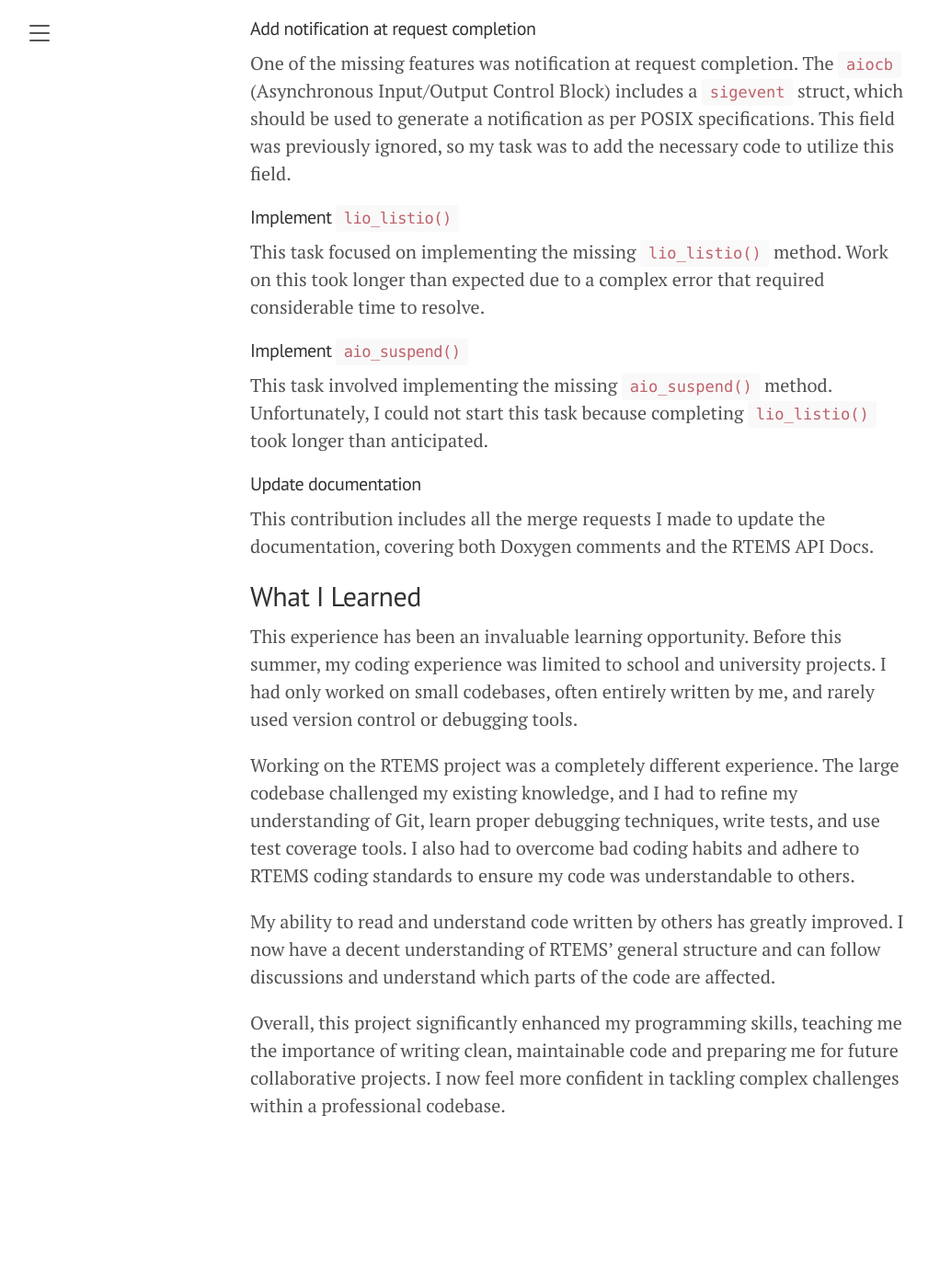
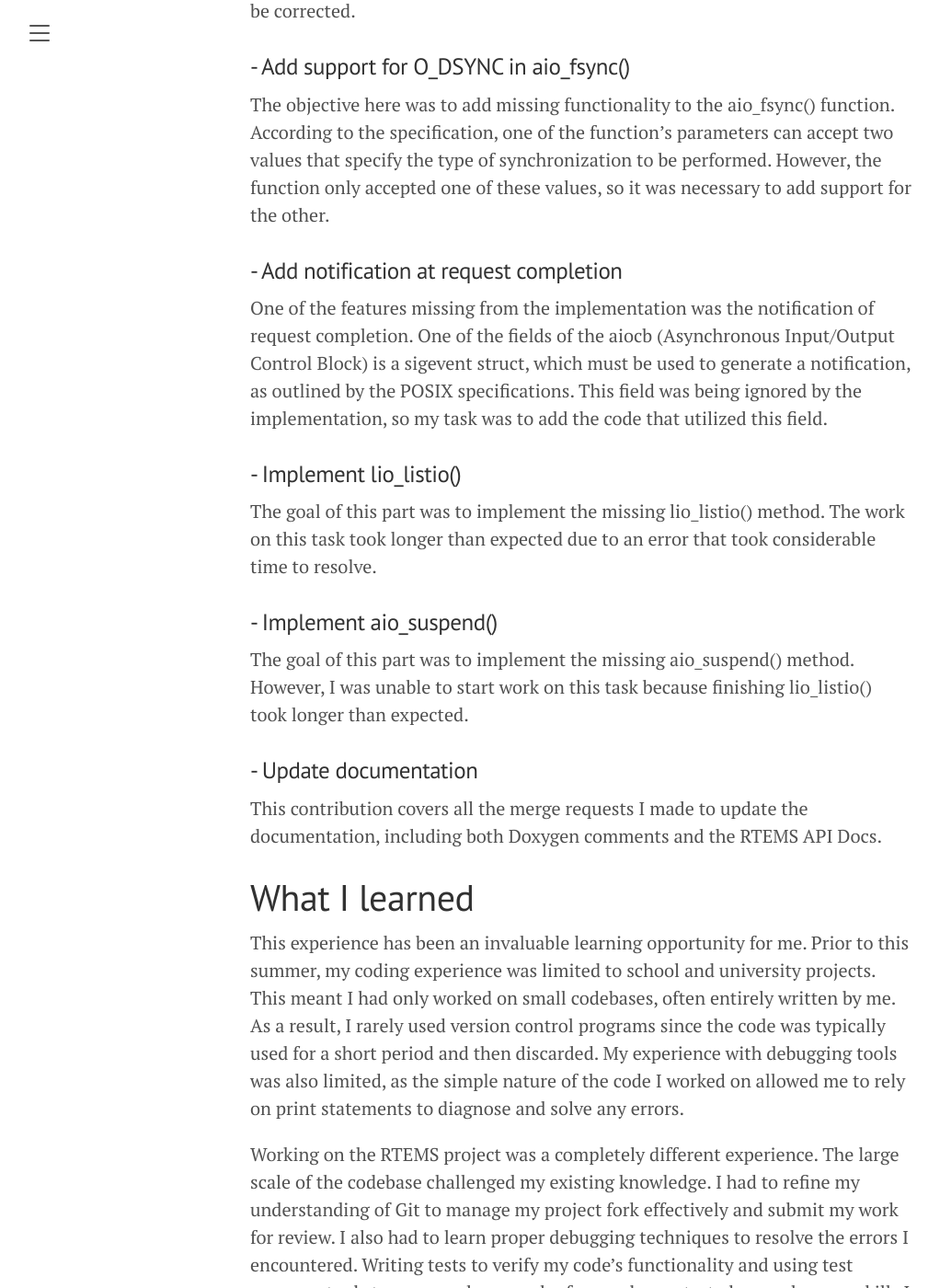
Before and after one commit to AlessandroNardin/alessandronardin.github.io, a Jekyll site: the page built from gsoc/final_report.md, in a window 1280 px wide and 1400 px high, scrolled down 1930 px. Shown: the whole window at 92% size, without its empty margins (8-1030 px from the left). Built offline with Jekyll 4.4.1, drawn with Linux system fonts in a browser that asks for light colours; before the commit the page ends 3227 px from its top, so only the background shows below that; some of the changed text lies outside the part shown.

Commit message:
Revert "test"
This reverts commit b1e98bba19ea880a9851f0b37133ba3c022787ae.

```diff
--- a/gsoc/final_report.md
+++ b/gsoc/final_report.md
@@ -3,57 +3,61 @@
 title: Google Summer of Code 2024 - Final Report
 ---
 
-# Google Summer of Code 2024 - Final Report
 
-## Project Summary
+# Project Summary
 
-My project for the 2024 edition of Google Summer of Code was in collaboration with the RTEMS Project. RTEMS (Real-Time Executive for Multiprocessor Systems) is a real-time operating system (RTOS) designed for embedded systems. [Learn more about RTEMS](https://www.rtems.org/).
+My project for the 2024 edition of Google Summer of Code was done in collaboration with the RTEMS Project. RTEMS (Real-Time Executive for Multiprocessor Systems) is a real-time operating system (RTOS) designed for embedded systems. (More information can be found on the [Project Page](https://www.rtems.org/))
 
-The goal of my project was to enhance the POSIX compliance of RTEMS, specifically by improving the Asynchronous Input/Output (AIO) interface. My main objectives were to correct behaviors that did not adhere to POSIX specifications and to implement missing features.
+The goal of my project was to improve the POSIX compliance of the OS, specifically by working on the Asynchronous Input/Output (AIO) interface. My objective was to correct behaviors that did not comply with POSIX specifications and to implement the missing features.
 
-## My Contributions
+# My Contributions
 
-Below is a summary of all completed and planned contributions. The status of each contribution is indicated as "Completed," "WIP" (Work In Progress), or "Not Started." Each contribution also includes the related Merge Requests (MR) and links to blog posts providing more detailed information.
+Below, you'll find a table summarizing all completed and planned contributions. The status of each contribution is specified.
+The "Completed" status refers to contributions whose code has already been merged into the upstream repository.
+The "WIP" status refers to contributions for which some work has already been done but that are yet to be completed.
+"Not started" refers to those contributions for which work has not yet begun.
+Each contribution is also listed with the related Merge Requests (MR).
 
-| Contribution                                                        | Status      | Related MR                                                                 | Blog Posts                                                                 |
-| :------------------------------------------------------------------ | :---------: | :------------------------------------------------------------------------- | :------------------------------------------------------------------------: |
-| Review and merge existing patches                                   | Completed   | [!40](https://gitlab.rtems.org/rtems/rtos/rtems/-/merge_requests/40)-[!41](https://gitlab.rtems.org/rtems/rtos/rtems/-/merge_requests/41)-[!42](https://gitlab.rtems.org/rtems/rtos/rtems/-/merge_requests/42) | [Post 1](https://alessandronardin.github.io/gsoc/2024/06/04/post1/)        |
-| Correct the behavior of `aio_return()` and `aio_error()`            | Completed   | [!85](https://gitlab.rtems.org/rtems/rtos/rtems/-/merge_requests/85)       | [Post 3](https://alessandronardin.github.io/gsoc/2024/06/25/post3/)        |
-| Add support for `O_DSYNC` in `aio_fsync()`                          | Completed   | [!128](https://gitlab.rtems.org/rtems/rtos/rtems/-/merge_requests/128)     | [Post 4](#)                                                                |
-| Add notification at request completion                              | Completed   | [!118](https://gitlab.rtems.org/rtems/rtos/rtems/-/merge_requests/118)     | [Post 5](#)                                                                |
-| Implement `lio_listio()`                                            | WIP         | [!188](https://gitlab.rtems.org/rtems/rtos/rtems/-/merge_requests/188)     | -                                                                          |
-| Implement `aio_suspend()`                                           | Not Started |                                                                            | -                                                                          |
-| Update documentation                                                | Completed   | [!56](https://gitlab.rtems.org/rtems/rtos/rtems/-/merge_requests/56)-[!26](https://gitlab.rtems.org/rtems/docs/rtems-docs/-/merge_requests/26) | [Post 2](https://alessandronardin.github.io/gsoc/2024/06/11/post2/)        |
+After the table, there is a short description outlining the goal of each contribution. For more detailed information about each of them, you can refer to the blog posts linked in the table, which provide more insight and detail about the approach used for the solution and the difficulties encountered for each task.
 
-### Contribution Details
+| Contribution                                                        | Status      | Related MR                                                                | Blog Posts |
+| :------------------------------------------------------------------ | :---------: | :------------------------------------------------------------------------ | :--------: |
+| Review and merge existing patches                                   | Completed   | [!40](https://gitlab.rtems.org/rtems/rtos/rtems/-/merge_requests/40)-                                                                                  [!41](https://gitlab.rtems.org/rtems/rtos/rtems/-/merge_requests/41)-                                                                                  [!42](https://gitlab.rtems.org/rtems/rtos/rtems/-/merge_requests/42)      | [link](https://alessandronardin.github.io/gsoc/2024/06/04/post1/) |
+| Correct the behavior of aio_return() and aio_error()                | Completed   | [!85](https://gitlab.rtems.org/rtems/rtos/rtems/-/merge_requests/85)      | [link](https://alessandronardin.github.io/gsoc/2024/06/25/post3/) |
+| Add support for O_DSYNC in aio_fsync()                              | Completed   | [!128](https://gitlab.rtems.org/rtems/rtos/rtems/-/merge_requests/128)    | [link]() |
+| Add notification at request completion                              | Completed   | [!118](https://gitlab.rtems.org/rtems/rtos/rtems/-/merge_requests/118)    | [link]() |
+| Implement lio_listio()                                              | WIP         | [!188](https://gitlab.rtems.org/rtems/rtos/rtems/-/merge_requests/188)    | - |
+| Implement aio_suspend()                                             | Not started |                                                                           | - |
+| Update documentation                                                | Completed   | [!56](https://gitlab.rtems.org/rtems/rtos/rtems/-/merge_requests/56)-                                                                                  [!26](https://gitlab.rtems.org/rtems/docs/rtems-docs/-/merge_requests/26) | [link](https://alessandronardin.github.io/gsoc/2024/06/11/post2/) |
 
-#### Review and merge existing patches
-This was my first contribution to the project. I began by reviewing patches provided by my mentor to determine if they were still relevant and should be merged. Although this task didn't involve much code writing, except for a few formatting corrections, it was invaluable for learning the RTEMS project's workflow and contribution submission process.
+### - Review and merge existing patches
+This was my first contribution to the project. I began by reviewing patches provided by my mentor to determine if they were still relevant and should be merged. This task didn't involve writing any code, except for correcting a few formatting errors. However, it was valuable in helping me learn the RTEMS project's workflow and familiarize myself with the contribution submission process.
 
-#### Correct the behavior of `aio_return()` and `aio_error()`
-The goal was to correct the behavior of `aio_return()` and `aio_error()`. These functions could previously be called multiple times for the same operation, violating POSIX specifications, which needed to be corrected.
+### - Correct the behavior of aio_return() and aio_error()
+The goal of this part of the project was to correct the behavior of aio_return() and aio_error(). The issue was that these functions could be called multiple times for the same operation. This behavior violated POSIX specifications and needed to be corrected.
 
-#### Add support for `O_DSYNC` in `aio_fsync()`
-This task involved adding missing functionality to the `aio_fsync()` function. One of the function’s parameters accepts two values specifying the type of synchronization to be performed. However, the function initially only accepted one value, necessitating the addition of support for the other.
+### - Add support for O_DSYNC in aio_fsync()
+The objective here was to add missing functionality to the aio_fsync() function. According to the specification, one of the function’s parameters can accept two values that specify the type of synchronization to be performed. However, the function only accepted one of these values, so it was necessary to add support for the other.
 
-#### Add notification at request completion
-One of the missing features was notification at request completion. The `aiocb` (Asynchronous Input/Output Control Block) includes a `sigevent` struct, which should be used to generate a notification as per POSIX specifications. This field was previously ignored, so my task was to add the necessary code to utilize this field.
+### - Add notification at request completion
+One of the features missing from the implementation was the notification of request completion. One of the fields of the aiocb (Asynchronous Input/Output Control Block) is a sigevent struct, which must be used to generate a notification, as outlined by the POSIX specifications. This field was being ignored by the implementation, so my task was to add the code that utilized this field.
 
-#### Implement `lio_listio()`
-This task focused on implementing the missing `lio_listio()` method. Work on this took longer than expected due to a complex error that required considerable time to resolve.
+### - Implement lio_listio()
+The goal of this part was to implement the missing lio_listio() method. The work on this task took longer than expected due to an error that took considerable time to resolve.
 
-#### Implement `aio_suspend()`
-This task involved implementing the missing `aio_suspend()` method. Unfortunately, I could not start this task because completing `lio_listio()` took longer than anticipated.
+### - Implement aio_suspend()
+The goal of this part was to implement the missing aio_suspend() method. However, I was unable to start work on this task because finishing lio_listio() took longer than expected.
 
-#### Update documentation
-This contribution includes all the merge requests I made to update the documentation, covering both Doxygen comments and the RTEMS API Docs.
+### - Update documentation
+This contribution covers all the merge requests I made to update the documentation, including both Doxygen comments and the RTEMS API Docs.
 
-## What I Learned
 
-This experience has been an invaluable learning opportunity. Before this summer, my coding experience was limited to school and university projects. I had only worked on small codebases, often entirely written by me, and rarely used version control or debugging tools.
+# What I learned
 
-Working on the RTEMS project was a completely different experience. The large codebase challenged my existing knowledge, and I had to refine my understanding of Git, learn proper debugging techniques, write tests, and use test coverage tools. I also had to overcome bad coding habits and adhere to RTEMS coding standards to ensure my code was understandable to others.
+This experience has been an invaluable learning opportunity for me. Prior to this summer, my coding experience was limited to school and university projects. This meant I had only worked on small codebases, often entirely written by me. As a result, I rarely used version control programs since the code was typically used for a short period and then discarded. My experience with debugging tools was also limited, as the simple nature of the code I worked on allowed me to rely on print statements to diagnose and solve any errors.
 
-My ability to read and understand code written by others has greatly improved. I now have a decent understanding of RTEMS' general structure and can follow discussions and understand which parts of the code are affected.
+Working on the RTEMS project was a completely different experience. The large scale of the codebase challenged my existing knowledge. I had to refine my understanding of Git to manage my project fork effectively and submit my work for review. I also had to learn proper debugging techniques to resolve the errors I encountered. Writing tests to verify my code’s functionality and using test coverage tools to measure how much of my code was tested were also new skills I developed. I had to overcome my bad coding habits and adhere to the RTEMS coding standards to ensure that the code I wrote was understandable to others.
 
-Overall, this project significantly enhanced my programming skills, teaching me the importance of writing clean, maintainable code and preparing me for future collaborative projects. I now feel more confident in tackling complex challenges within a professional codebase.
+I feel that my ability to read and understand code written by others, which I had rarely needed before, has greatly improved. When I started the application process, I couldn't even grasp the various project proposals listed by the organization. Now, after reading the documentation and working with the code, I have a decent understanding of the project's general structure. Even though my knowledge is primarily limited to the AIO interface, I can follow discussions by others and at least understand which part of the code is being affected.
+
+Overall, this project has significantly enhanced my skills as a programmer, teaching me the importance of writing clean, maintainable code that can stand the test of time. I've gained experience in working on a large and collaborative project, which has pushed me to improve my technical abilities and my approach to collaboration. This summer has not only broadened my understanding of coding practices but has also prepared me to contribute more effectively to any future projects. I now feel more confident in my ability to tackle complex challenges and work within a professional codebase, skills that will certainly benefit me in the future.
```
